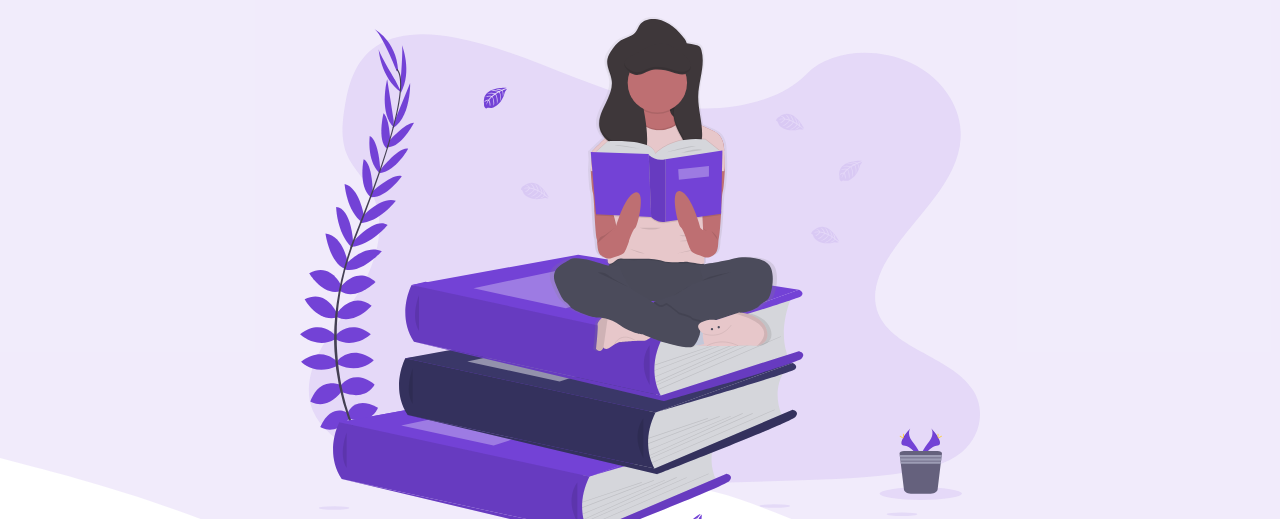
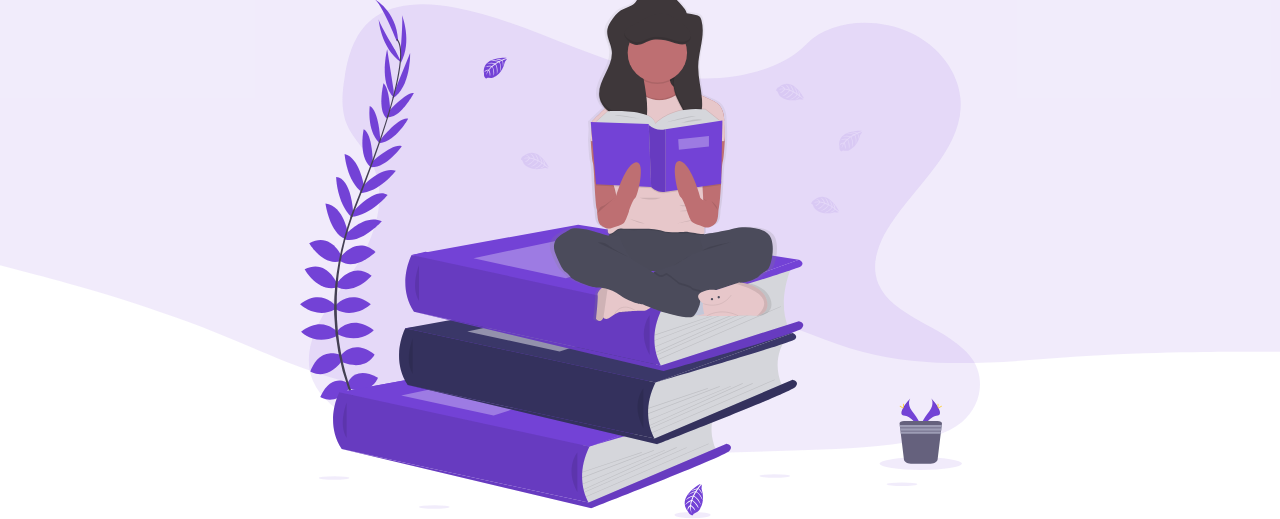
Before and after one commit to 100matthew001-sketch/e-commerce-project, a plain HTML site: page index.html in a window 1280 px wide. Shown: the part 411-930 px from the top of the page. Drawn offline with Linux system fonts and the light colour scheme.

Commit message:
8am push

```diff
--- a/styles.css
+++ b/styles.css
@@ -77,8 +77,7 @@ li {
 }
 
 header {
-    min-height: calc(100vh - 80px);
-    padding-top: 30px;
+    height: calc(100vh - 80px);
 }
 
 .header__container {
@@ -158,10 +157,6 @@ HIGHLIGHTS
 }
 
 #highlights:before {
-
-}
-
-#highlights:before {
     background: url('assets/wave.svg');
     content: "";
     position: absolute;
```
